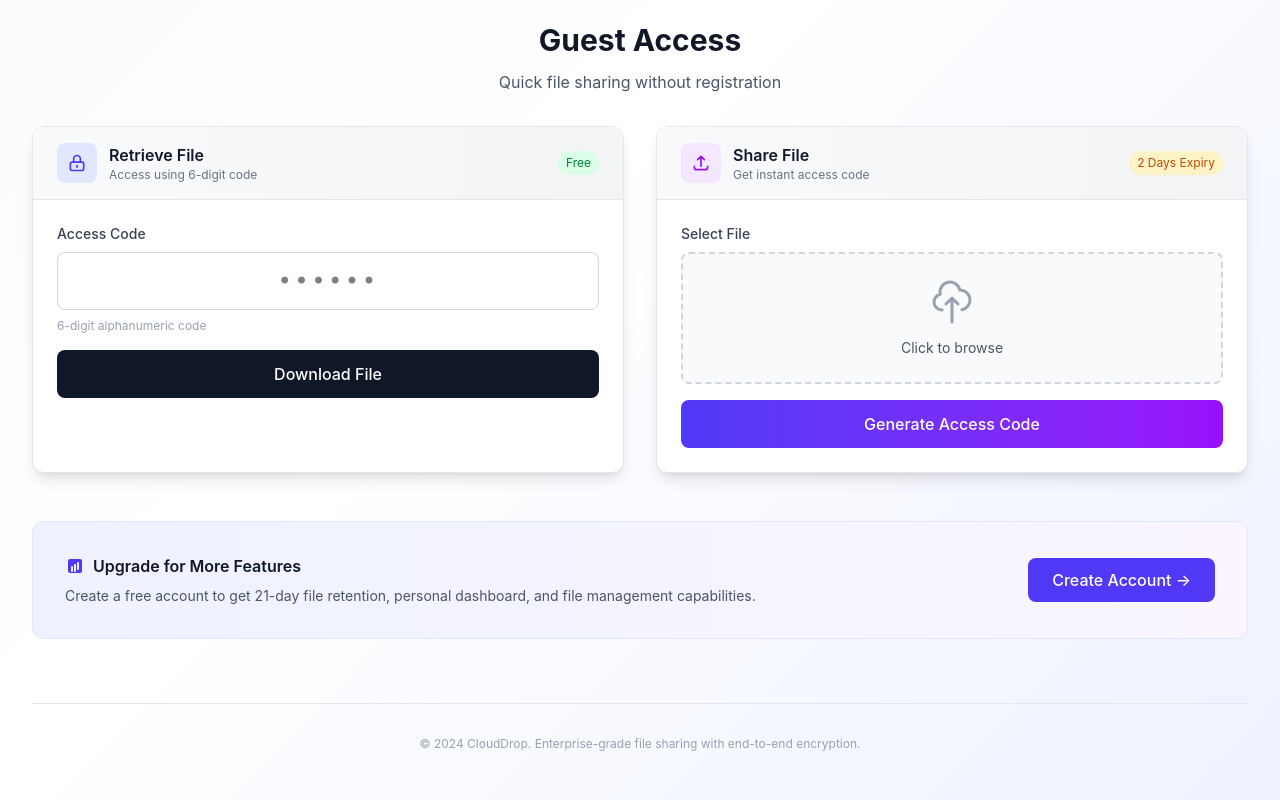
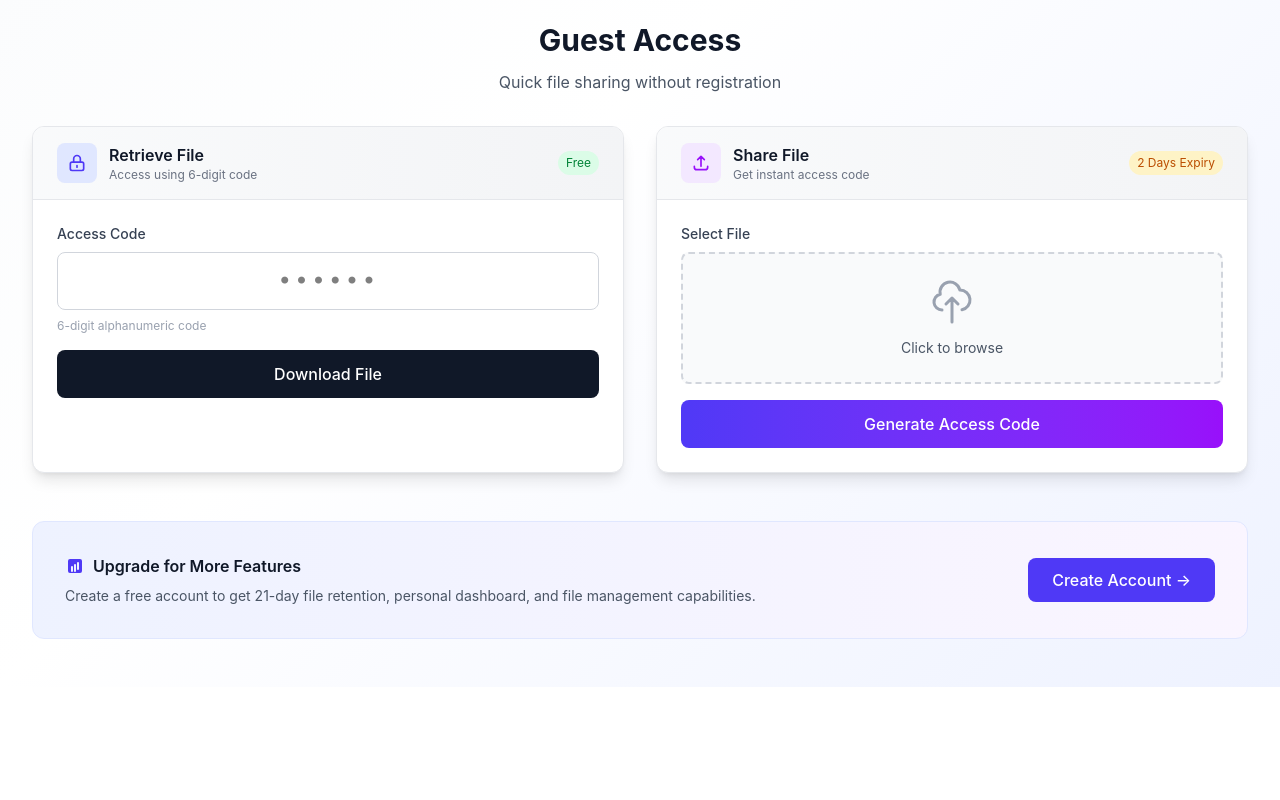
Before and after one commit to balupatil9720/CloudDrop, a React app in the folder frontend/: page / in a window 1280 px wide. Shown: the part 507-1307 px from the top of the page. After the commit the page ends 1194 px from the top, so only its background shows below. Built offline with nearby package versions, Linux system fonts and the light colour scheme; no server answers; the HTML template or start-up script is replaced by a standard one.

Commit message:
changes in landing page

```diff
--- a/frontend/src/pages/Landing.jsx
+++ b/frontend/src/pages/Landing.jsx
@@ -349,12 +349,6 @@ const Landing = () => {
           </div>
         )}
 
-        {/* Footer */}
-        <div className="mt-16 pt-8 border-t border-gray-200 text-center">
-          <p className="text-xs text-gray-400">
-            © 2024 CloudDrop. Enterprise-grade file sharing with end-to-end encryption.
-          </p>
-        </div>
       </main>
 
       {/* Confirmation Modal */}
```
